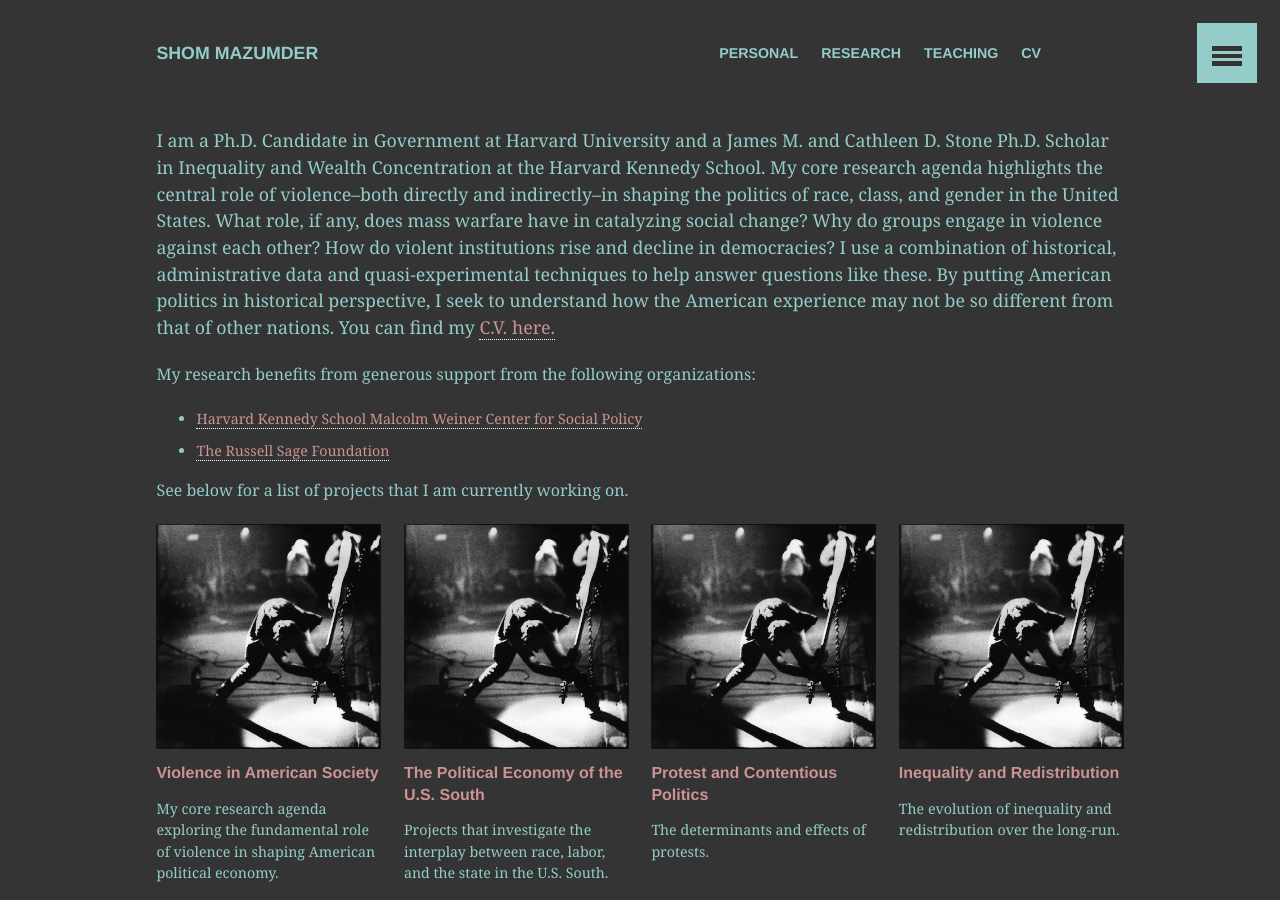
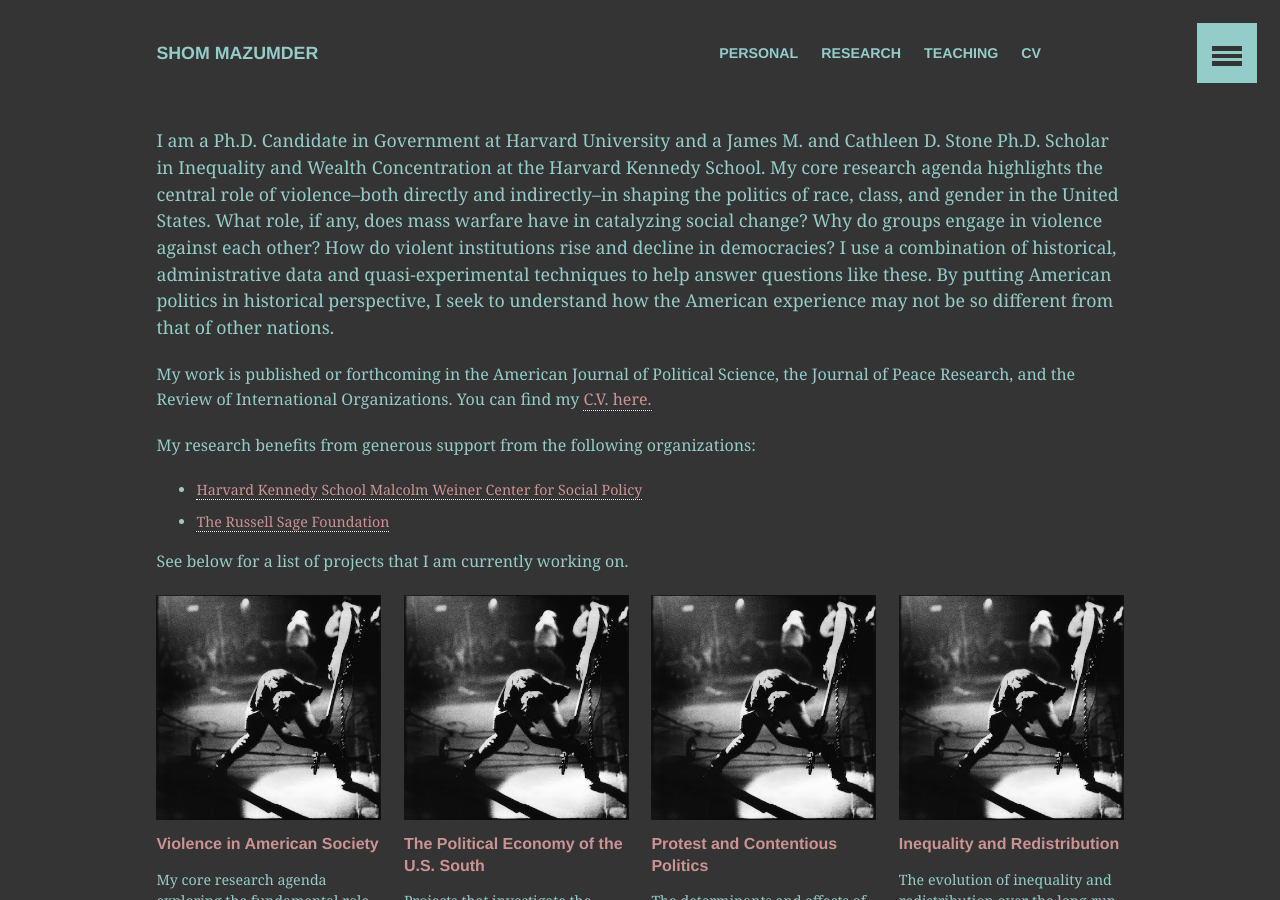
Before and after one commit to shommazumder/shommazumder.github.io-archive, a Jekyll site: the page built from index.md, in a window 1280 px wide and 900 px high. Built offline with Jekyll 4.4.1, drawn with Linux system fonts in a browser that asks for light colours.

Commit message:
updated front page to include publication outlets

```diff
--- a/index.md
+++ b/index.md
@@ -4,7 +4,9 @@
 title: ""
 ---
 
-I am a Ph.D. Candidate in Government at Harvard University and a James M. and Cathleen D. Stone Ph.D. Scholar in Inequality and Wealth Concentration at the Harvard Kennedy School. My core research agenda highlights the central role of violence--both directly and indirectly--in shaping the politics of race, class, and gender in the United States. What role, if any, does mass warfare have in catalyzing social change? Why do groups engage in violence against each other? How do violent institutions rise and decline in democracies? I use a combination of historical, administrative data and quasi-experimental techniques to help answer questions like these. By putting American politics in historical perspective, I seek to understand how the American experience may not be so different from that of other nations. You can find my [C.V. here.]({{site.url}}/files/Mazumder_Academic_CV.pdf)
+I am a Ph.D. Candidate in Government at Harvard University and a James M. and Cathleen D. Stone Ph.D. Scholar in Inequality and Wealth Concentration at the Harvard Kennedy School. My core research agenda highlights the central role of violence--both directly and indirectly--in shaping the politics of race, class, and gender in the United States. What role, if any, does mass warfare have in catalyzing social change? Why do groups engage in violence against each other? How do violent institutions rise and decline in democracies? I use a combination of historical, administrative data and quasi-experimental techniques to help answer questions like these. By putting American politics in historical perspective, I seek to understand how the American experience may not be so different from that of other nations.
+
+My work is published or forthcoming in the American Journal of Political Science, the Journal of Peace Research, and the Review of International Organizations. You can find my [C.V. here.]({{site.url}}/files/Mazumder_Academic_CV.pdf)
 
 My research benefits from generous support from the following organizations:
 
```
